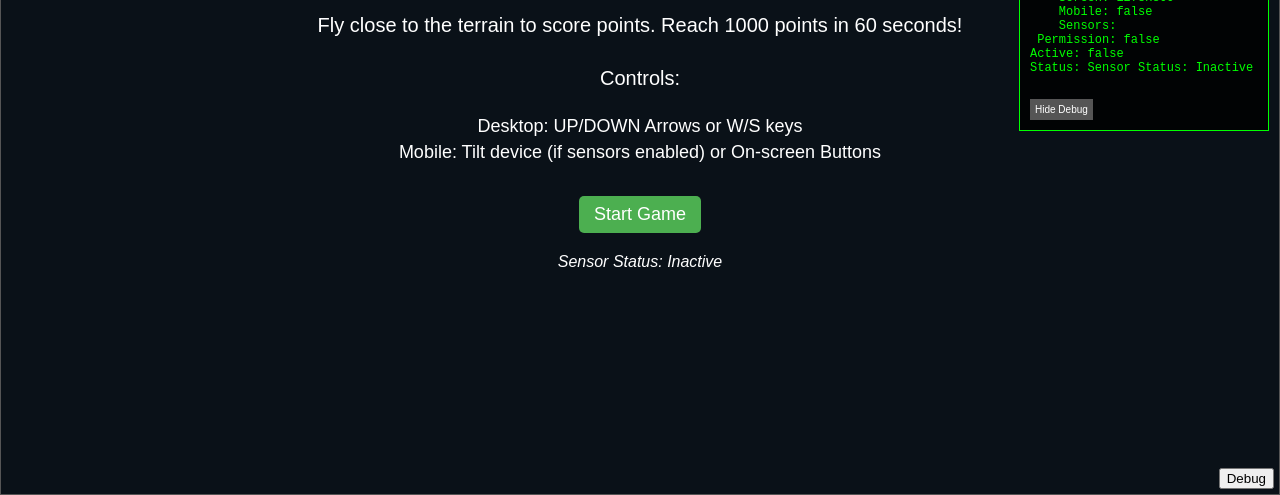
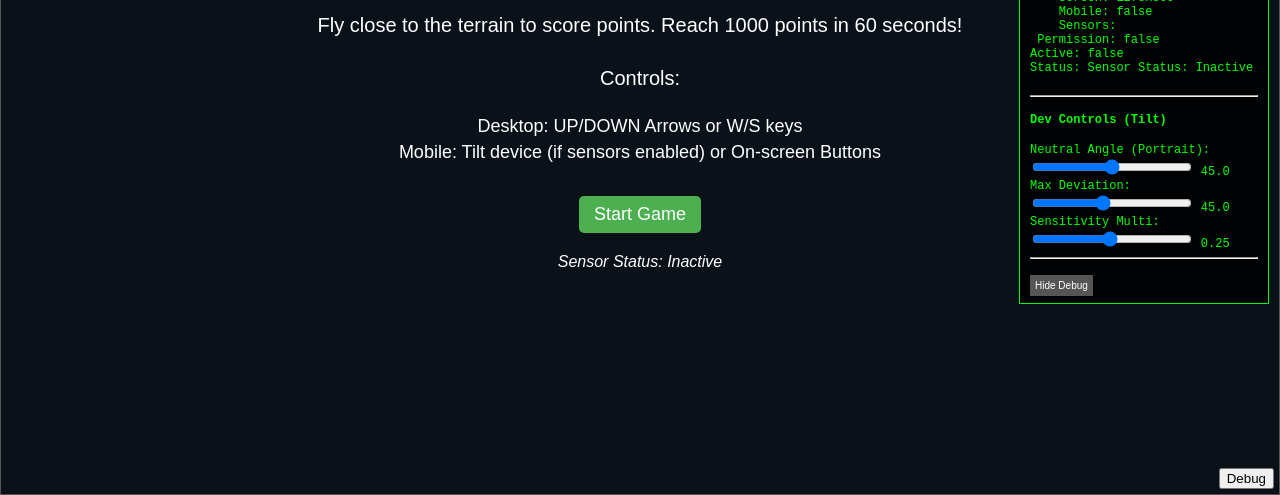
Before and after one commit to OptmSky/gemini-version, a plain HTML site: page index.html in a window 1280 px wide. Both pictures are taken after a click on the button "Debug". Shown: the part 307-802 px from the top of the page. Drawn offline with Linux system fonts and the light colour scheme.

Commit message:
dev panel

```diff
--- a/index.html
+++ b/index.html
@@ -61,6 +61,24 @@
         <div id="debug-panel" style="display: none;">
             <h3>Debug Info</h3>
             <pre id="debug-output"></pre>
+            <hr>
+            <h4>Dev Controls (Tilt)</h4>
+            <div>
+                <label for="dev-neutral-angle">Neutral Angle (Portrait):</label>
+                <input type="range" id="dev-neutral-angle" min="0" max="90" step="1" style="width: 70%;">
+                <span id="dev-neutral-angle-value"></span>
+            </div>
+            <div>
+                <label for="dev-max-deviation">Max Deviation:</label>
+                <input type="range" id="dev-max-deviation" min="10" max="90" step="1" style="width: 70%;">
+                <span id="dev-max-deviation-value"></span>
+            </div>
+            <div>
+                <label for="dev-sensitivity">Sensitivity Multi:</label>
+                <input type="range" id="dev-sensitivity" min="0.01" max="0.5" step="0.01" style="width: 70%;">
+                <span id="dev-sensitivity-value"></span>
+            </div>
+             <hr>
             <button id="toggle-debug">Hide Debug</button>
         </div>
         <button id="show-debug-button" style="position: absolute; bottom: 5px; right: 5px; z-index: 100;">Debug</button>
--- a/script.js
+++ b/script.js
@@ -39,16 +39,16 @@ document.addEventListener('DOMContentLoaded', () => {
     const PLAYER_FIXED_Y_PERCENT = 0.50; // 50% from top
     const MAX_SCORING_DISTANCE = 100; // Max distance in pixels to score points
     const POINTS_PER_SECOND_AT_MIN_DIST = 50; // Score rate when extremely close
-    const TERRAIN_SEGMENT_WIDTH = 20; // Width of each terrain segment
-    const TERRAIN_BASE_SPEED = 2; // Pixels per frame base speed
-    const TERRAIN_SMOOTHNESS = 0.1; // How much adjacent points influence each other
-    const TERRAIN_ROUGHNESS = 50; // Max vertical change between segments
-    const TERRAIN_INITIAL_SAFE_FACTOR = 0.6// Start terrain ~1.8x screen height down
-    const CONTROL_SENSITIVITY = 1.5; // How much keys/tilt affect terrain bias
-    const TILT_SENSITIVITY_MULTIPLIER = 0.25; // Adjusts tilt responsiveness
-    const NEUTRAL_TILT_ANGLE_PORTRAIT = 45.0; // Neutral angle (degrees) when phone held vertically (uses pitch/beta)
-    const NEUTRAL_TILT_ANGLE_LANDSCAPE = 0.0;  // Neutral angle (degrees) when phone held horizontally (uses roll/gamma) - Usually 0 is fine for roll.
-    const MAX_TILT_DEVIATION = 30.0; // Max degrees deviation FROM NEUTRAL angle to reach full effect (-1 to 1 normalized)
+    let TERRAIN_SEGMENT_WIDTH = 20; // Width of each terrain segment
+    let TERRAIN_BASE_SPEED = 2; // Pixels per frame base speed
+    let TERRAIN_SMOOTHNESS = 0.1; // How much adjacent points influence each other
+    let TERRAIN_ROUGHNESS = 50; // Max vertical change between segments
+    let TERRAIN_INITIAL_SAFE_FACTOR = 0.6// Start terrain ~1.8x screen height down
+    let CONTROL_SENSITIVITY = 1.5; // How much keys/tilt affect terrain bias
+    let TILT_SENSITIVITY_MULTIPLIER = 0.25; // Adjusts tilt responsiveness
+    let NEUTRAL_TILT_ANGLE_PORTRAIT = 45.0; // Neutral angle (degrees) when phone held vertically (uses pitch/beta)
+    let NEUTRAL_TILT_ANGLE_LANDSCAPE = 0.0;  // Neutral angle (degrees) when phone held horizontally (uses roll/gamma) - Usually 0 is fine for roll.
+    let MAX_TILT_DEVIATION = 45.0; // Max degrees deviation FROM NEUTRAL angle to reach full effect (-1 to 1 normalized)
     const WARNING_TIME_SECONDS = 10; // When to show time warning
     const INITIAL_SAFE_DURATION_SECONDS = 3.0; // How many seconds of smooth terrain at start
 
@@ -780,7 +780,6 @@ document.addEventListener('DOMContentLoaded', () => {
 
 
     // --- Game Loop ---
-// --- Game Loop ---
     const gameLoop = (timestamp) => {
         const deltaTime = timestamp - lastTimestamp;
         lastTimestamp = timestamp;
@@ -817,6 +816,49 @@ const gameLoop = (timestamp) => {
         animationFrameId = requestAnimationFrame(gameLoop);
     };
 
+    const setupDevControls = () => {
+        const neutralAngleSlider = document.getElementById('dev-neutral-angle');
+        const neutralAngleValue = document.getElementById('dev-neutral-angle-value');
+        const maxDeviationSlider = document.getElementById('dev-max-deviation');
+        const maxDeviationValue = document.getElementById('dev-max-deviation-value');
+        const sensitivitySlider = document.getElementById('dev-sensitivity');
+        const sensitivityValue = document.getElementById('dev-sensitivity-value');
+
+        // Check if elements exist before adding listeners
+        if (!neutralAngleSlider || !maxDeviationSlider || !sensitivitySlider) {
+            console.warn("Dev control elements not found in HTML. Skipping setup.");
+            // Make sure you added the HTML inside the #debug-panel div in index.html
+            return;
+        }
+
+        // Set initial values from the 'let' variables
+        neutralAngleSlider.value = NEUTRAL_TILT_ANGLE_PORTRAIT;
+        neutralAngleValue.textContent = NEUTRAL_TILT_ANGLE_PORTRAIT.toFixed(1);
+        maxDeviationSlider.value = MAX_TILT_DEVIATION;
+        maxDeviationValue.textContent = MAX_TILT_DEVIATION.toFixed(1);
+        sensitivitySlider.value = TILT_SENSITIVITY_MULTIPLIER;
+        sensitivityValue.textContent = TILT_SENSITIVITY_MULTIPLIER.toFixed(2);
+
+        // Add 'input' listeners to update variables when sliders change
+        neutralAngleSlider.addEventListener('input', (e) => {
+            NEUTRAL_TILT_ANGLE_PORTRAIT = parseFloat(e.target.value);
+            neutralAngleValue.textContent = NEUTRAL_TILT_ANGLE_PORTRAIT.toFixed(1);
+            // Also update the landscape one? Or add a separate slider? For now, just portrait.
+            // NEUTRAL_TILT_ANGLE_LANDSCAPE might need separate handling if tuned differently.
+        });
+
+        maxDeviationSlider.addEventListener('input', (e) => {
+            MAX_TILT_DEVIATION = parseFloat(e.target.value);
+            maxDeviationValue.textContent = MAX_TILT_DEVIATION.toFixed(1);
+        });
+
+        sensitivitySlider.addEventListener('input', (e) => {
+            TILT_SENSITIVITY_MULTIPLIER = parseFloat(e.target.value);
+            sensitivityValue.textContent = TILT_SENSITIVITY_MULTIPLIER.toFixed(2);
+        });
+
+        console.log("Dev controls set up."); // Confirmation log
+    };
 
     // --- Initialization ---
     const init = () => {
@@ -872,9 +914,10 @@ const gameLoop = (timestamp) => {
         // Handle window resize
         window.addEventListener('resize', resizeCanvas);
 
+        setupDevControls();
+
         // Set initial state
         resizeCanvas(); // Initial sizing
-        // initializeTerrain(); // Called within startGame now
         startScreen.style.display = 'flex'; // Show start screen initially
          debugPanel.style.display = 'none'; // Hide debug initially
          updateDebugInfo(); // Initial debug state
```
Lines whose indentation alone changed are shown as unchanged.
